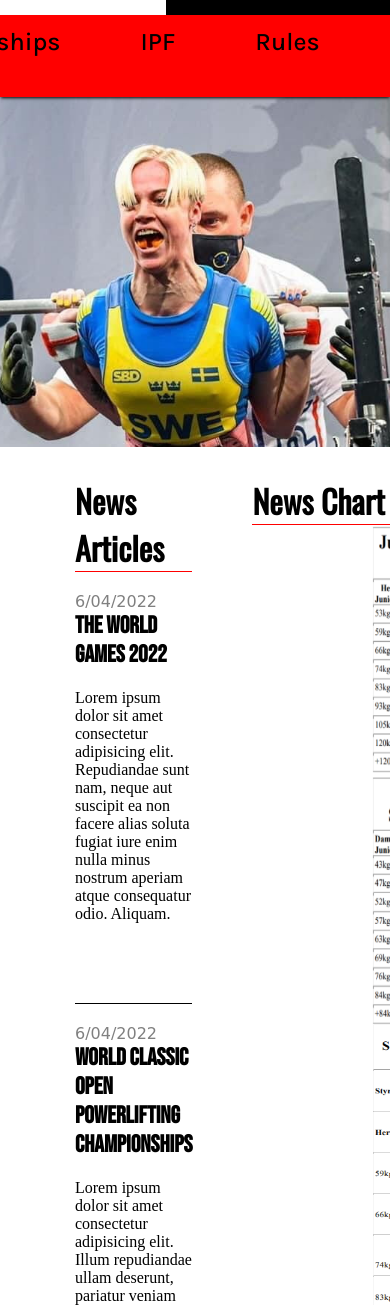
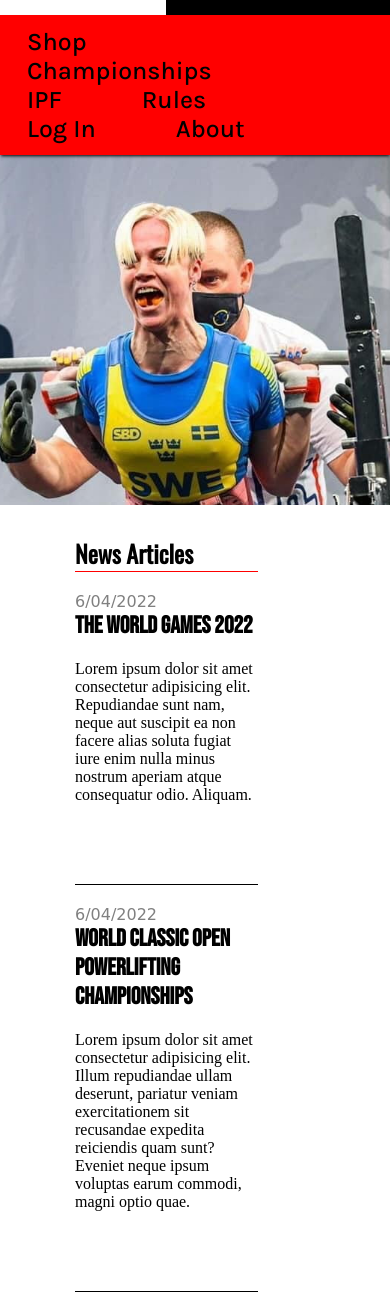
Before and after one commit to JuggeToaster/Way-of-Powerlifting--Slutprojekt-, a plain HTML site: page index.html in a window 390 px wide. Shown: the part 135-1440 px from the top of the page. Drawn offline with nearby package versions, Linux system fonts and the light colour scheme; a web font is replaced by a local one.

Commit message:
fixat till grejerna

```diff
--- a/style.css
+++ b/css/style.css
@@ -52,6 +52,7 @@
   text-underline-offset: 6px;
   font-size: 25px;
   font-family: "Karla", sans-serif;
+  flex-wrap: wrap;
 }
 
 .navigation_menu li {
@@ -70,13 +71,14 @@
 
 .page_main {
   display: flex;
+  flex-wrap: wrap;
 }
 
 .articles {
   display: flex;
   padding: 30px;
   flex-direction: column;
-  width: 60%;
+  width: 47%;
   margin-left: 45px;
 }
 
@@ -144,6 +146,7 @@
   padding: 15px;
   font-size: 25px;
   flex: 100%;
+  flex-wrap: wrap;
 }
 
 .shop_links li {
@@ -368,3 +371,9 @@
 table, th, td {
   border:1px solid black;
 }
+
+@media only screen and (max-width: 450px) {
+  body {
+    overflow-x: hidden;
+  }
+}
--- a/index.html
+++ b/index.html
@@ -4,7 +4,7 @@
     <meta charset="UTF-8" />
     <meta http-equiv="X-UA-Compatible" content="IE=edge" />
     <meta name="viewport" content="width=device-width, initial-scale=1.0" />
-    <link href="style.css" rel="stylesheet" />
+    <link href="css/style.css" rel="stylesheet" />
     <script
       src="https://kit.fontawesome.com/4b39a549d2.js"
       crossorigin="anonymous"
@@ -90,16 +90,16 @@
         <li><a class="nav_links" href="">About</a></li>
       </ul>
     </nav>
-    <div class="terry">
+    <section class="terry">
       <img
         src="images/terry_main.jpg"
         width="800"
         height="350"
         alt="body picture"
       />
-    </div>
+    </section>
     <main>
-      <div class="page_main">
+      <section class="page_main">
         <div class="articles">
           <h1>News Articles</h1>
           <div class="news_posts">
@@ -137,7 +137,7 @@
             Distinctio, voluptate!
           </div>
         </div>
-        <div class="article_2">
+        <section class="article_2">
           <h1>News Chart</h1>
           <img
             src="images/chart.png"
@@ -151,8 +151,8 @@
             width="200"
             alt="chart image"
           />
-        </div>
-      </div>
+        </section>
+      </section>
       <div class="tabbel">
         <table>
           <tr>
--- a/project.js
+++ b/project.js
@@ -1,4 +1,4 @@
-function myFunction() {
+function togglePass() {
   var x = document.getElementById("password_input");
   if (x.type === "password") {
     x.type = "text";
```
Also changed, not shown: Log_In.html (+3 -3 lines), Shop.html (+1 -1 lines), 2 other files.
